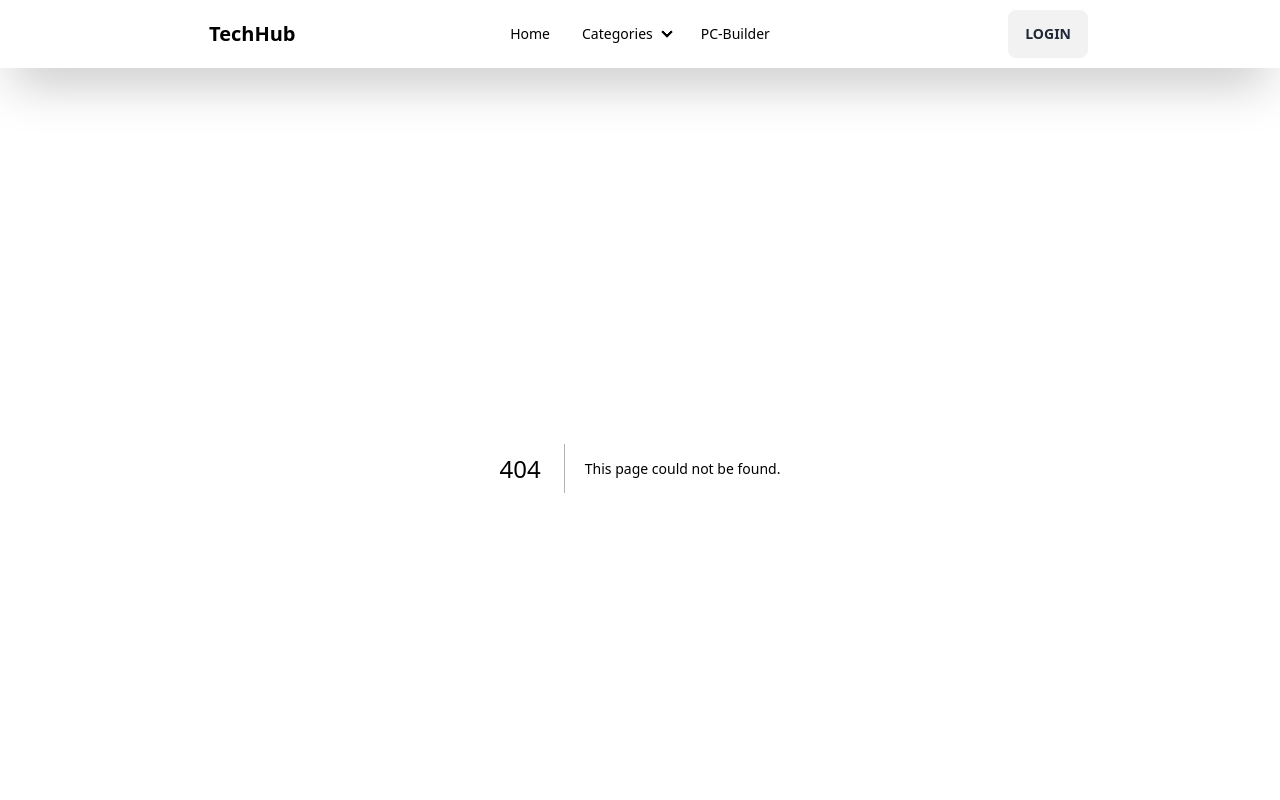
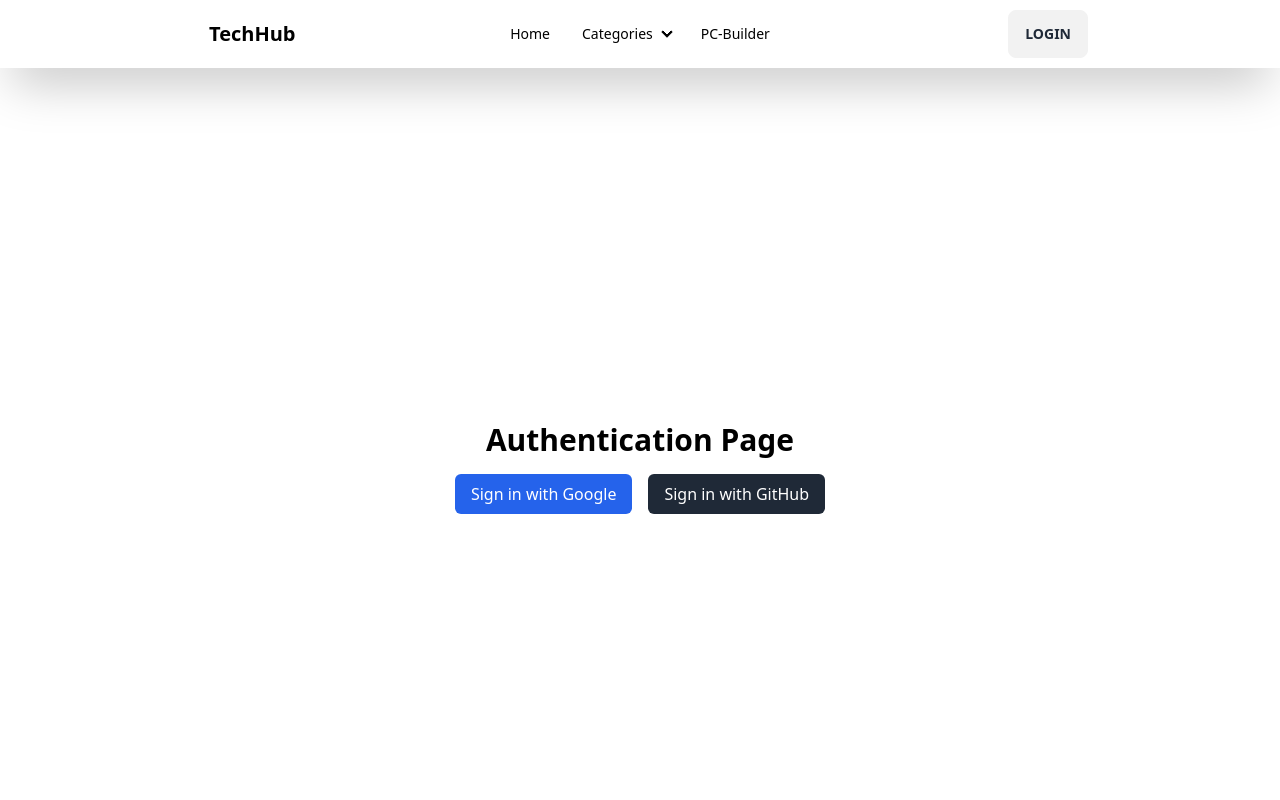
Before and after one commit to masumrana0/TechHub, a Next.js app: page /login in a window 1280 px wide. Before the commit this address had no page. Shown: the top 800 px of the page. Built offline with nearby package versions, Linux system fonts and the light colour scheme; no server answers.

Commit message:
implement google and github authentication system with nextAuth

```diff
--- a/package.json
+++ b/package.json
@@ -10,8 +10,10 @@
   },
   "dependencies": {
     "next": "13.5.6",
+    "next-auth": "^4.24.3",
     "react": "^18",
-    "react-dom": "^18"
+    "react-dom": "^18",
+    "react-icons": "^4.11.0"
   },
   "devDependencies": {
     "autoprefixer": "^10",
--- a/src/components/shared/Navbar.js
+++ b/src/components/shared/Navbar.js
@@ -1,6 +1,9 @@
+import Link from "next/link";
 import React from "react";
+import { useSession, signOut } from "next-auth/react";
+const Navbar = () => {
+  const { data: session } = useSession();
 
-const Navbar = () => {
   return (
     <div className="navbar bg-base-400 shadow-2xl lg:px-48 ">
       <div className="navbar-start">
@@ -26,7 +29,7 @@ const Navbar = () => {
             className="menu menu-sm dropdown-content mt-3 z-[1] p-2 shadow-2xl bg-white rounded-box w-52"
           >
             <li>
-              <a>Home</a>
+              <Link href="/">Home</Link>
             </li>
             <li>
               <a>Categories</a>
@@ -59,12 +62,14 @@ const Navbar = () => {
             </li>
           </ul>
         </div>
-        <a className="btn btn-ghost normal-case text-xl">TechHub</a>
+        <Link href="/" className="btn btn-ghost normal-case text-xl">
+          TechHub
+        </Link>
       </div>
       <div className="navbar-center hidden  lg:flex">
         <ul className="menu menu-horizontal px-1 ">
           <li>
-            <a>Home</a>
+            <Link href="/">Home</Link>
           </li>
           <li tabIndex={0}>
             <details className="">
@@ -103,7 +108,15 @@ const Navbar = () => {
         </ul>
       </div>
       <div className="navbar-end">
-        <a className="btn">Login</a>
+        {session ? (
+          <Link onClick={() => signOut()} href="/login" className="btn">
+            Logout
+          </Link>
+        ) : (
+          <Link href="/login" className="btn">
+            Login
+          </Link>
+        )}
       </div>
     </div>
   );
--- a/src/pages/_app.js
+++ b/src/pages/_app.js
@@ -1,10 +1,16 @@
 import RootLayout from "@/components/Layout/RootLayout";
 import "@/styles/globals.css";
+import { SessionProvider } from "next-auth/react";
 
-export default function App({ Component, pageProps }) {
+export default function App({
+  Component,
+  pageProps: { session, ...pageProps },
+}) {
   return (
-    <RootLayout>
-      <Component {...pageProps} />
-    </RootLayout>
+    <SessionProvider session={session}>
+      <RootLayout>
+        <Component {...pageProps} />
+      </RootLayout>
+    </SessionProvider>
   );
 }
--- /dev/null
+++ b/src/pages/api/auth/[...nextauth].js
@@ -0,0 +1,16 @@
+import NextAuth from "next-auth";
+import GithubProvider from "next-auth/providers/github";
+import GoogleProvider from "next-auth/providers/google";
+export const authOptions = {
+  providers: [
+    GithubProvider({
+      clientId: process.env.GITHUB_ID,
+      clientSecret: process.env.GITHUB_SECRET,
+    }),
+    GoogleProvider({
+      clientId: process.env.GOOGLE_ID,
+      clientSecret: process.env.GOOGLE_SECRET,
+    }),
+  ],
+};
+export default NextAuth(authOptions);
--- /dev/null
+++ b/src/pages/login.js
@@ -0,0 +1,32 @@
+import { signIn } from "next-auth/react";
+const AuthPage = () => {
+  return (
+    <div className="flex h-screen justify-center items-center ">
+      <div className="text-center">
+        <h1 className="text-3xl font-bold mb-4">Authentication Page</h1>
+        <button
+          onClick={() =>
+            signIn("google", {
+              callbackUrl: "http://localhost:3000/",
+            })
+          }
+          className="bg-blue-600 text-white px-4 py-2 rounded-md mx-2"
+        >
+          Sign in with Google
+        </button>
+        <button
+          onClick={() =>
+            signIn("github", {
+              callbackUrl: "http://localhost:3000/",
+            })
+          }
+          className="bg-gray-800 text-white px-4 py-2 rounded-md mx-2"
+        >
+          Sign in with GitHub
+        </button>
+      </div>
+    </div>
+  );
+};
+
+export default AuthPage;
--- a/src/pages/pc-builder.js
+++ b/src/pages/pc-builder.js
@@ -1,11 +1,14 @@
-import React from 'react';
+import React from "react";
 
-const  PcBuilder = () => {
-    return (
-        <div>
-           <h2>This is Pc builder page</h2>
-        </div>
-    );
+const PcBuilder = () => {
+  return (
+    <div>
+      <div>
+        <h2>PC Builder- Build Your Computer -TechHub </h2>
+        <div></div>
+      </div>
+    </div>
+  );
 };
 
-export default  PcBuilder;
+export default PcBuilder;
```
Also changed, not shown: 1 other file (tests, documents, lock files or other folders).
